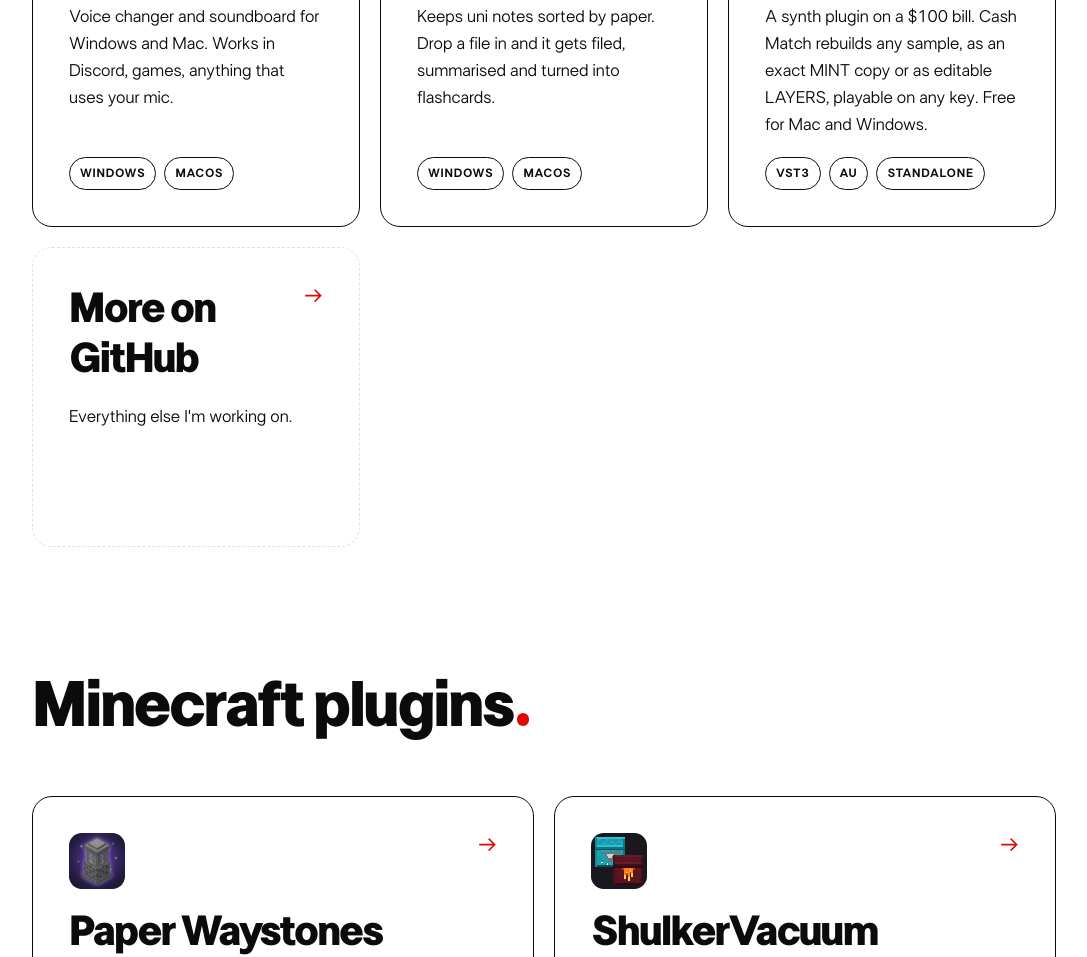
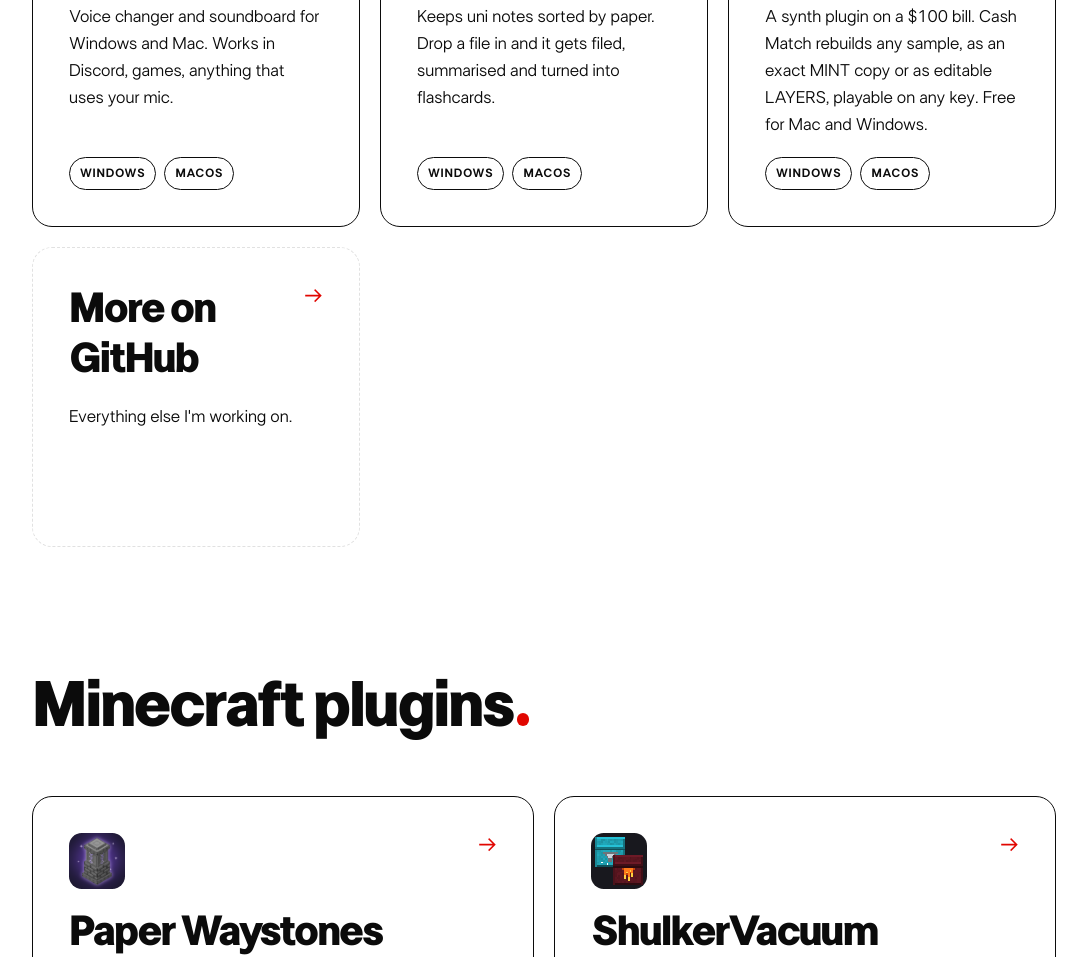
Before and after one commit to cashroy/cashroy.github.io, a plain HTML site: page index.html in a window 1280 px wide. Shown: the part 1211-2168 px from the top of the page, without its empty margins (96-1183 px from the left). Drawn offline with Linux system fonts and the light colour scheme.

Commit message:
Cash Synth card: tags are the supported platforms (Windows, macOS)
Co-Authored-By: Claude Opus 5.5 <noreply@anthropic.com>

```diff
--- a/index.html
+++ b/index.html
@@ -75,7 +75,7 @@
             <img class="icon" src="cashsynth/icon.svg" alt="" width="56" height="56">
             <h3>Cash Synth</h3>
             <p>A synth plugin on a $100 bill. Cash Match rebuilds any sample, as an exact MINT copy or as editable LAYERS, playable on any key. Free for Mac and Windows.</p>
-            <div class="tags"><span class="tag">VST3</span><span class="tag">AU</span><span class="tag">Standalone</span></div>
+            <div class="tags"><span class="tag">Windows</span><span class="tag">macOS</span></div>
           </a>
 
           <a class="card ghost reveal" style="--d:.3s" href="https://github.com/cashroy">
```
